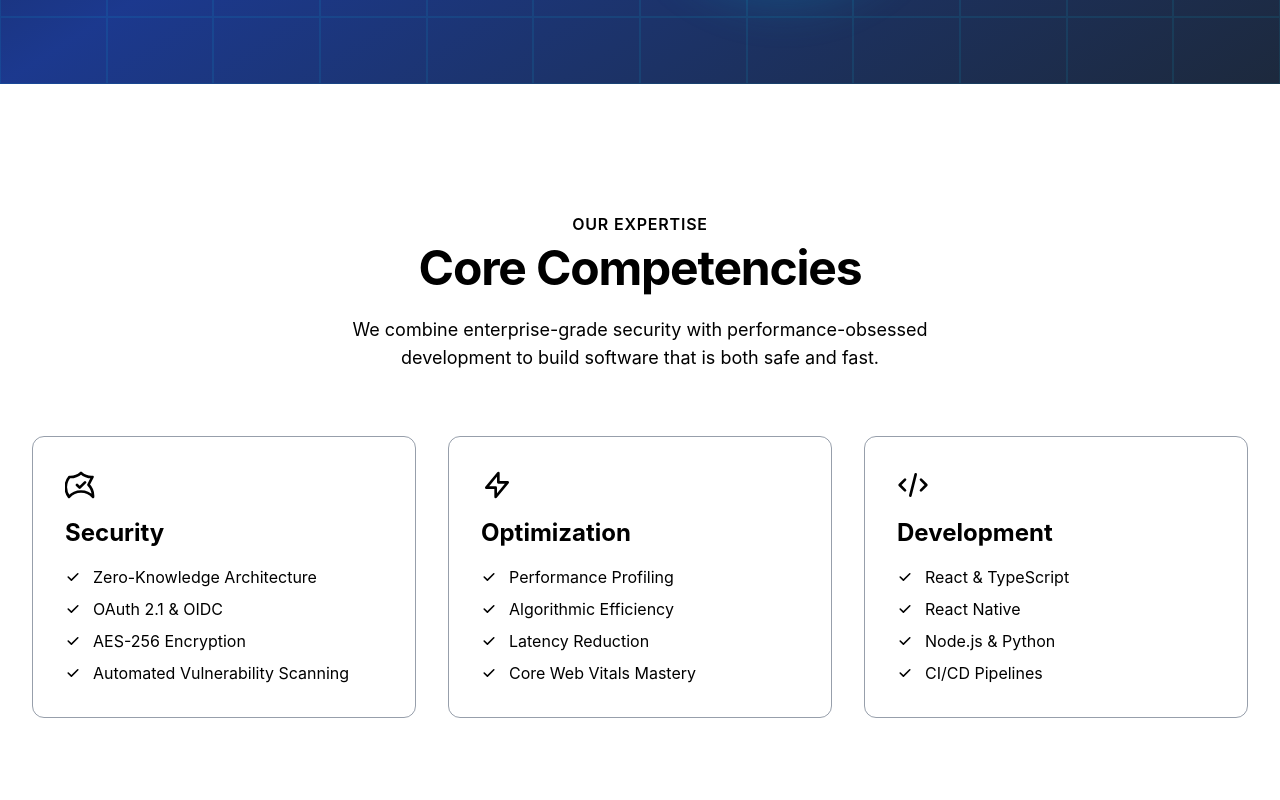
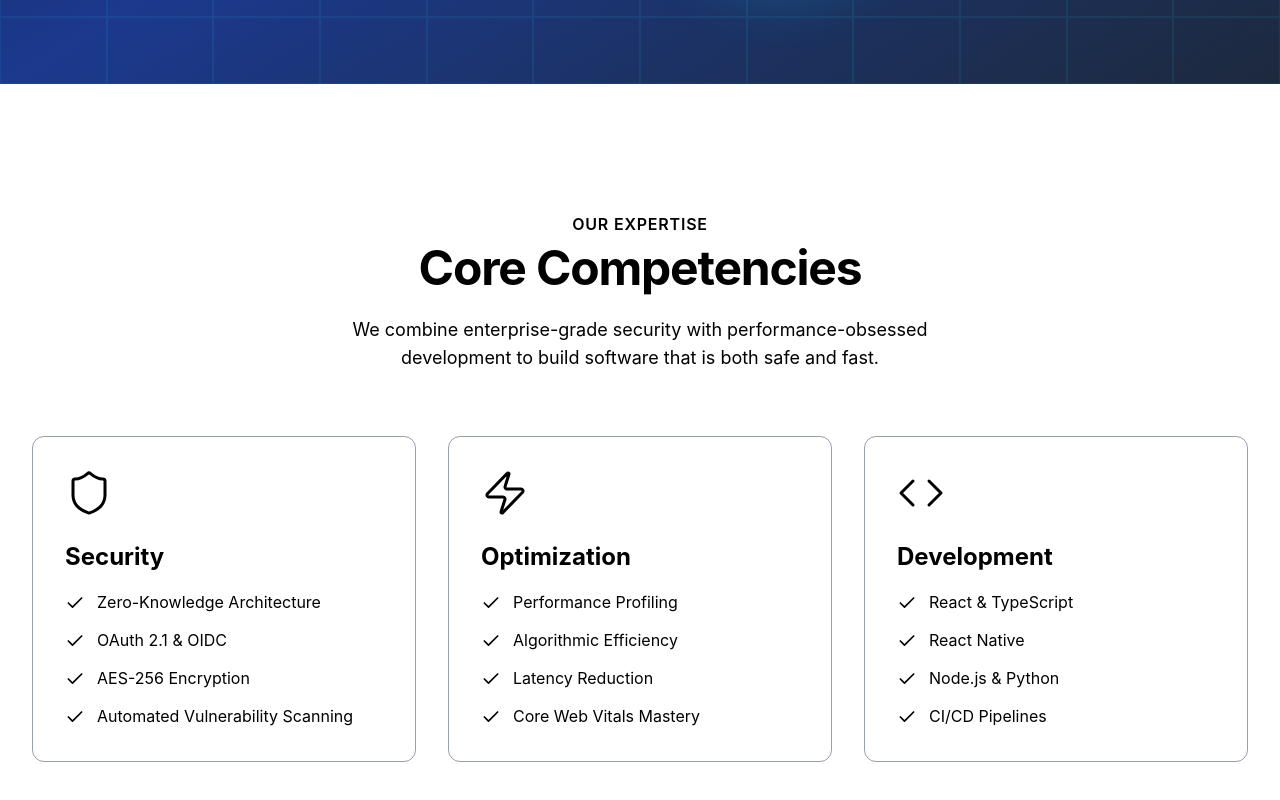
Before and after one commit to OptiTech-Solutions/OptiTech-web, a React (Vite) app: page / in a window 1280 px wide. Shown: the part 716-1516 px from the top of the page. Built offline with nearby package versions, Linux system fonts and the light colour scheme.

Commit message:
feat: update Competencies component to use lucide-react icons and add color classes; create colors.js for centralized color management

```diff
--- a/src/components/Competencies.jsx
+++ b/src/components/Competencies.jsx
@@ -1,56 +1,39 @@
 import React from 'react';
+import { Shield, Zap, Code, Check } from 'lucide-react';
 
-// SVG Icon Components (can be moved to a separate file later)
-const ShieldIcon = () => (
-  <svg xmlns="http://www.w3.org/2000/svg" className="h-8 w-8 mb-4 text-brand-cyan" fill="none" viewBox="0 0 24 24" stroke="currentColor" strokeWidth={2}>
-    <path strokeLinecap="round" strokeLinejoin="round" d="M9 12l2 2 4-4m5.618-4.016A11.955 11.955 0 0112 2.944a11.955 11.955 0 01-8.618 3.04A12.02 12.02 0 003 20.944a11.955 11.955 0 0118 0c.001-.06.003-.12.004-.18a12.02 12.02 0 00-3.382-8.944z" />
-  </svg>
-);
-
-const ZapIcon = () => (
-  <svg xmlns="http://www.w3.org/2000/svg" className="h-8 w-8 mb-4 text-brand-purple" fill="none" viewBox="0 0 24 24" stroke="currentColor" strokeWidth={2}>
-    <path strokeLinecap="round" strokeLinejoin="round" d="M13 10V3L4 14h7v7l9-11h-7z" />
-  </svg>
-);
-
-const CodeIcon = () => (
-  <svg xmlns="http://www.w3.org/2000/svg" className="h-8 w-8 mb-4 text-brand-pink" fill="none" viewBox="0 0 24 24" stroke="currentColor" strokeWidth={2}>
-    <path strokeLinecap="round" strokeLinejoin="round" d="M10 20l4-16m4 4l4 4-4 4M6 16l-4-4 4-4" />
-  </svg>
-);
-
-const CompetencyCard = ({ icon, title, items }) => (
-  <div className="bg-dark-secondary p-8 rounded-xl border border-slate-700/50 transform transition-all duration-300 hover:-translate-y-2 hover:shadow-2xl hover:shadow-brand-cyan/10">
-    {icon}
+const CompetencyCard = ({ icon: Icon, title, items, colorClass }) => (
+  <div className="bg-dark-secondary p-8 rounded-xl border border-slate-700/50 transform transition-all duration-300 hover:-translate-y-2 hover:shadow-2xl hover:shadow-brand-cyan/10 group">
+    <Icon className={`h-12 w-12 mb-6 ${colorClass} group-hover:scale-110 transition-transform duration-300`} strokeWidth={1.5} />
     <h3 className="text-2xl font-bold text-text-primary mb-4">{title}</h3>
-    <ul className="space-y-2">
+    <ul className="space-y-3">
       {items.map((item) => (
-        <li key={item} className="flex items-center">
-          <svg className="w-4 h-4 mr-3 text-status-ok flex-shrink-0" fill="currentColor" viewBox="0 0 20 20">
-            <path fillRule="evenodd" d="M16.707 5.293a1 1 0 010 1.414l-8 8a1 1 0 01-1.414 0l-4-4a1 1 0 011.414-1.414L8 12.586l7.293-7.293a1 1 0 011.414 0z" clipRule="evenodd" />
-          </svg>
-          <span className="text-text-secondary">{item}</span>
+        <li key={item} className="flex items-start">
+          <Check className="w-5 h-5 mr-3 text-status-ok flex-shrink-0 mt-1" />
+          <span className="text-text-secondary leading-relaxed">{item}</span>
         </li>
       ))}
     </ul>
   </div>
 );
 
-const Competencies  = () => {
+const Competencies = () => {
   const competenciesData = [
     {
-      icon: <ShieldIcon />,
+      icon: Shield,
       title: 'Security',
+      colorClass: 'text-brand-cyan',
       items: ['Zero-Knowledge Architecture', 'OAuth 2.1 & OIDC', 'AES-256 Encryption', 'Automated Vulnerability Scanning'],
     },
     {
-      icon: <ZapIcon />,
+      icon: Zap,
       title: 'Optimization',
+      colorClass: 'text-brand-purple',
       items: ['Performance Profiling', 'Algorithmic Efficiency', 'Latency Reduction', 'Core Web Vitals Mastery'],
     },
     {
-      icon: <CodeIcon />,
+      icon: Code,
       title: 'Development',
+      colorClass: 'text-brand-pink',
       items: ['React & TypeScript', 'React Native', 'Node.js & Python', 'CI/CD Pipelines'],
     },
   ];
--- /dev/null
+++ b/src/styles/colors.js
@@ -0,0 +1,15 @@
+const colors = {
+  'dark-primary': '#0f172a',      // slate-900
+  'dark-secondary': '#1e293b',    // slate-800
+  'dark-accent': '#1e3a8a',       // blue-900
+  'text-primary': '#f8fafc',      // slate-50
+  'text-secondary': '#cbd5e1',    // slate-300
+  'white-primary': '#ecf4ff',
+  'text-muted': '#94a3b8',        // slate-400
+  'brand-cyan': '#22d3ee',       // cyan-400
+  'brand-purple': '#c084fc',     // purple-400
+  'brand-pink': '#f472b6',       // pink-400
+  'status-ok': '#4ade80',        // green-400
+};
+
+export default colors;
```
